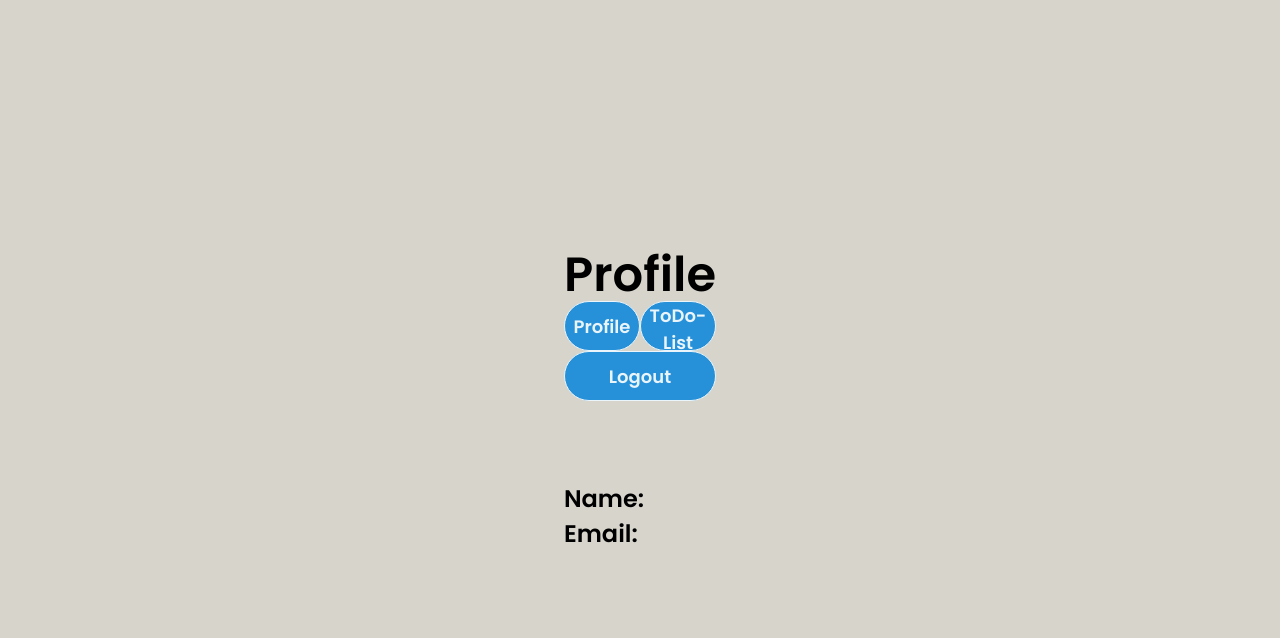
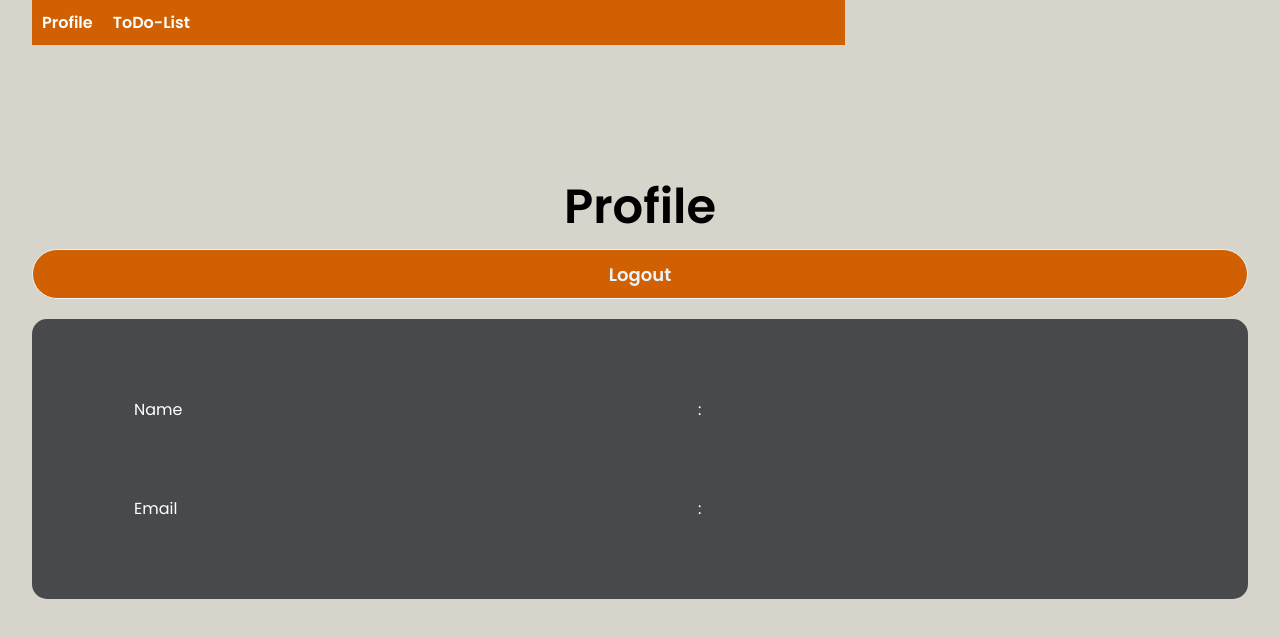
Before and after one commit to regovariff/todo-app, a React (Vite) app: page /profile in a window 1280 px wide. Shown: the top 638 px of the page. Built offline with nearby package versions, Linux system fonts and the light colour scheme.

Commit message:
edit design

```diff
--- a/src/App.css
+++ b/src/App.css
@@ -3,6 +3,7 @@
   margin: 0 auto;
   padding: 2rem;
   text-align: center;
+  width: 100rem;
 }
 
 /* input styling */
@@ -31,7 +32,7 @@ label {
   width: 100%;
   height: 50px;
   border: 1px solid;
-  background: #2691d9;
+  background: #d16002;
   border-radius: 25px;
   font-size: 18px;
   color: #e9f4fb;
@@ -71,7 +72,7 @@ label {
 
 /* inputcontainer */
 
-/* all */
+/* front page */
 
 .center{
   position: absolute;
@@ -158,5 +159,24 @@ form .txt_field{
   text-decoration: underline;
 }
 
+/* front page */
 
-/* all */
+/* --------- to-do page --------- */
+
+.todopage h1{
+  position: relative;
+  text-align: center;
+  margin-bottom: 1rem;
+}
+
+/* --------- to-do page --------- */
+
+/* --------- profile page --------- */
+
+.profilepage h1{
+  position: relative;
+  text-align: center;
+  margin-bottom: 1rem;
+}
+
+/* --------- profile page --------- */
--- a/src/components/Navigation.tsx
+++ b/src/components/Navigation.tsx
@@ -1,24 +1,21 @@
-import { useNavigate } from "react-router-dom";
-import Button from "./Button";
+import { Link } from "react-router-dom";
 
 function Navigation() {
-  const navigate = useNavigate();
-
-  const profileClick = () => {
-    navigate("/profile")
-  }
-
-  const listClick = () => {
-    navigate("/todopage")
-  }
-
   return (
-    <>
-      <div className="navigation-container">
-        <Button onClick={profileClick}>Profile</Button>
-        <Button onClick={listClick}>ToDo-List</Button>
-      </div>
-    </>
+    <nav className="navigation-container">
+      <ul>
+        <li>
+          <Link to="/profile" className="nav-link">
+            Profile
+          </Link>
+        </li>
+        <li>
+          <Link to="/todopage" className="nav-link">
+            ToDo-List
+          </Link>
+        </li>
+      </ul>
+    </nav>
   );
 }
 
--- a/src/index.css
+++ b/src/index.css
@@ -37,18 +37,58 @@ h1 {
 .input-group {
   display: flex;
   flex-direction: row;
-  border: 1px solid #ccc;
   padding: 8px 10px;
   border-radius: 8px;
+  margin-bottom: .5rem;
+}
+
+.input-group input{
+  width: 100%;
+  padding: 10px;
 }
 
 .profile-info {
   text-align: left;
-  margin-top: 5rem;
+}
+
+.profile-info table {
+  border: none;
+  font-size: 16px;
+  height: 200px;
+  width: 60%;
+}
+
+.profile-info h3{
+  margin: 2rem;
 }
 
 .navigation-container {
+  background-color: #d16002;
+  padding: 10px;
+  margin-bottom: 20px;
+  position: fixed; /* Set the navigation bar to a fixed position */
+  top: 0; /* Stick it to the top of the viewport */
+  z-index: 100;
+  width: 63.5%;
+}
+
+.navigation-container ul {
+  list-style-type: none;
+  margin: 0;
+  padding: 0;
   display: flex;
-  justify-content: space-evenly;
-  align-items: center;
 }
+
+.navigation-container li {
+  margin-right: 20px;
+}
+
+.nav-link {
+  text-decoration: none;
+  color: white;
+  font-weight: bold;
+}
+
+.nav-link:hover {
+  text-decoration: underline;
+}
--- a/src/pages/Profile.tsx
+++ b/src/pages/Profile.tsx
@@ -2,6 +2,7 @@ import { useNavigate } from "react-router-dom";
 import { useState, useEffect } from "react";
 import Button from "../components/Button";
 import Navigation from "../components/Navigation";
+import Card from "../components/Card";
 
 function Profile() {
   const [userData, setUserData] = useState({ name: "", email: "" });
@@ -32,13 +33,31 @@ function Profile() {
 
   return (
     <>
-      <h1>Profile</h1>
-      <Navigation />
-      <Button onClick={onLogout}>Logout</Button>
-      <br />
-      <div className="profile-info">
-        <h2>Name: {userData.name}</h2>
-        <h2>Email: {userData.email}</h2>
+      <div className="nav">
+        <Navigation />
+      </div>
+      <div className="profilepage">
+        <h1>Profile</h1>
+        <Button onClick={onLogout}>Logout</Button>
+        <br />
+        <Card>
+          <div className="profile-info">
+            <table>
+              <tbody>
+                <tr>
+                  <td>Name</td>
+                  <td>:</td>
+                  <td>{userData.name}</td>
+                </tr>
+                <tr>
+                  <td>Email</td>
+                  <td>:</td>
+                  <td>{userData.email}</td>
+                </tr>
+              </tbody>
+            </table>
+          </div>
+        </Card>
       </div>
     </>
   );
--- a/src/pages/TodoPage.tsx
+++ b/src/pages/TodoPage.tsx
@@ -13,9 +13,11 @@ function TodoPage() {
 
   return (
     <>
-      <div>
+      <div className="nav">
+        <Navigation />
+      </div>
+      <div className="todopage">
         <h1>To Do List</h1>
-        <Navigation />
         <Button onClick={addNote}>{isVisible ? "Hide" : "Add Note"}</Button>
       </div>
       <div>
```
